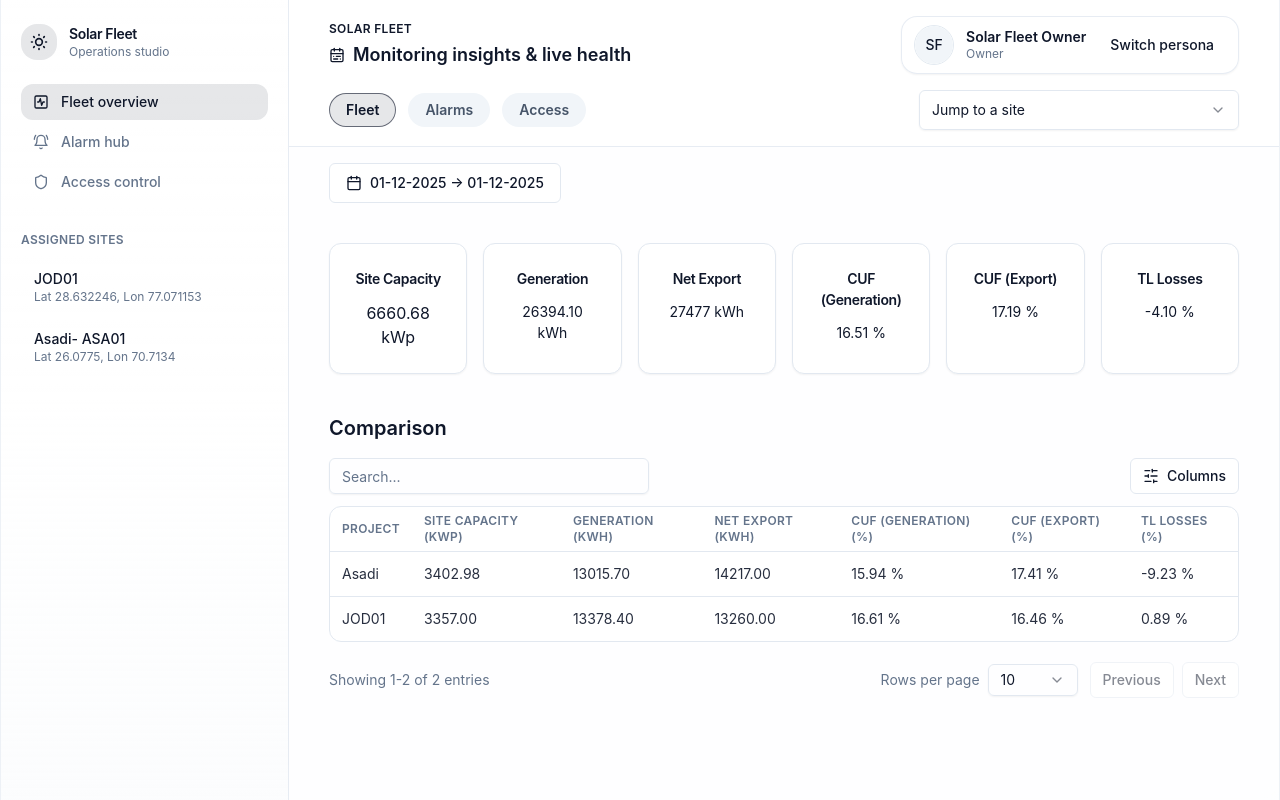
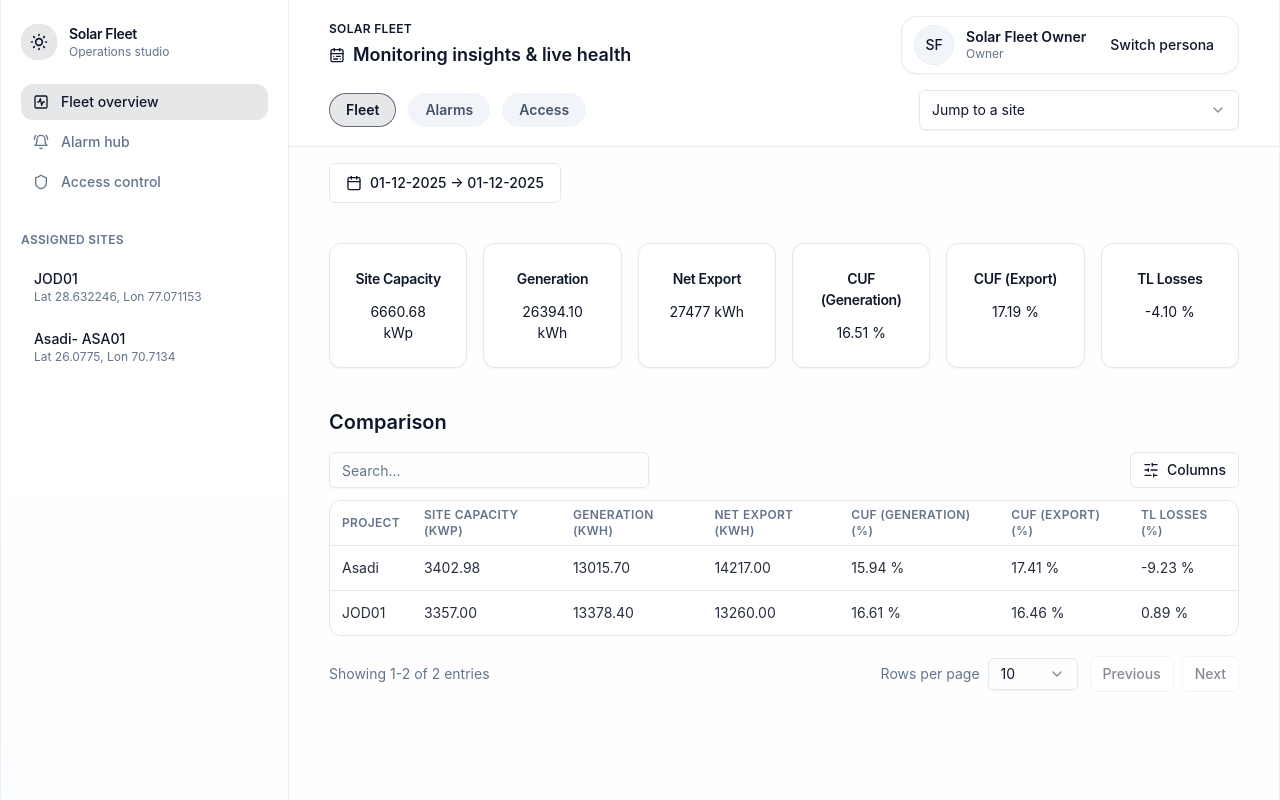
Before and after one commit to ShivamSharma-15/temp, a React (Vite) app: page /apps/solar-smart/app in a window 1280 px wide. Built offline with nearby package versions, Linux system fonts and the light colour scheme.

Commit message:
fixed font size issue

```diff
--- a/src/components/TotalDataTable.jsx
+++ b/src/components/TotalDataTable.jsx
@@ -245,7 +245,7 @@ const comparisonColumns = [
         <Card>
           <CardContent className="p-6 text-center">
             <CardTitle className="text-[14px]">Site Capacity</CardTitle>
-            <p className="mt-3 font-[12px]">{siteCapacity} kWp</p>
+            <p className="mt-3 text-[14px]">{siteCapacity} kWp</p>
           </CardContent>
         </Card>
 
```
